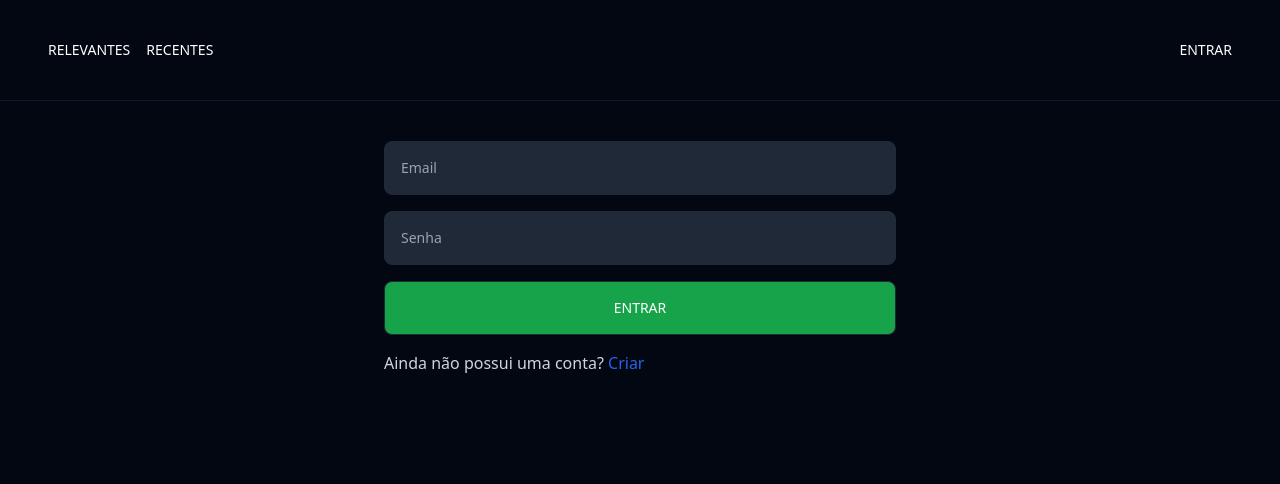
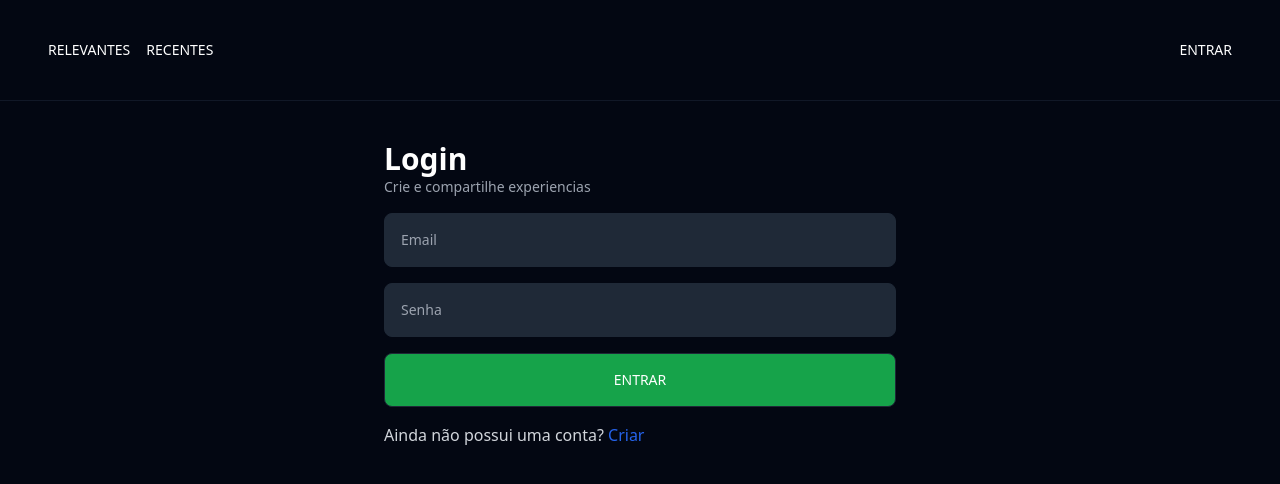
Before and after one commit to franklinST-05/my-tabnews.web, a Next.js app: page /signin in a window 1280 px wide. Shown: the top 484 px of the page. Built offline with nearby package versions, Linux system fonts and the light colour scheme.

Commit message:
feat: head form to signin

```diff
--- a/src/pages/signin/index.tsx
+++ b/src/pages/signin/index.tsx
@@ -7,10 +7,17 @@ const SigninPage: React.FC = () => {
     return (
         <main>
             <form className="w-full max-w-lg mt-10 mx-auto space-y-4">
+                <div>
+                    <h1 className="font-bold text-3xl">Login</h1>
+                    <p className="text-sm text-gray-400">Crie e compartilhe experiencias</p>
+                </div>
                 <Input type="email" placeholder="Email"/>
                 <Input type="password" placeholder="Senha"/>
                 <Button>Entrar</Button>
-                <QuestionLink href="/signup" question="Ainda não possui uma conta?">Criar</QuestionLink>
+                <QuestionLink
+                    href="/signup"
+                    question="Ainda não possui uma conta?"
+                > Criar </QuestionLink>
             </form>
         </main>
     );
```
